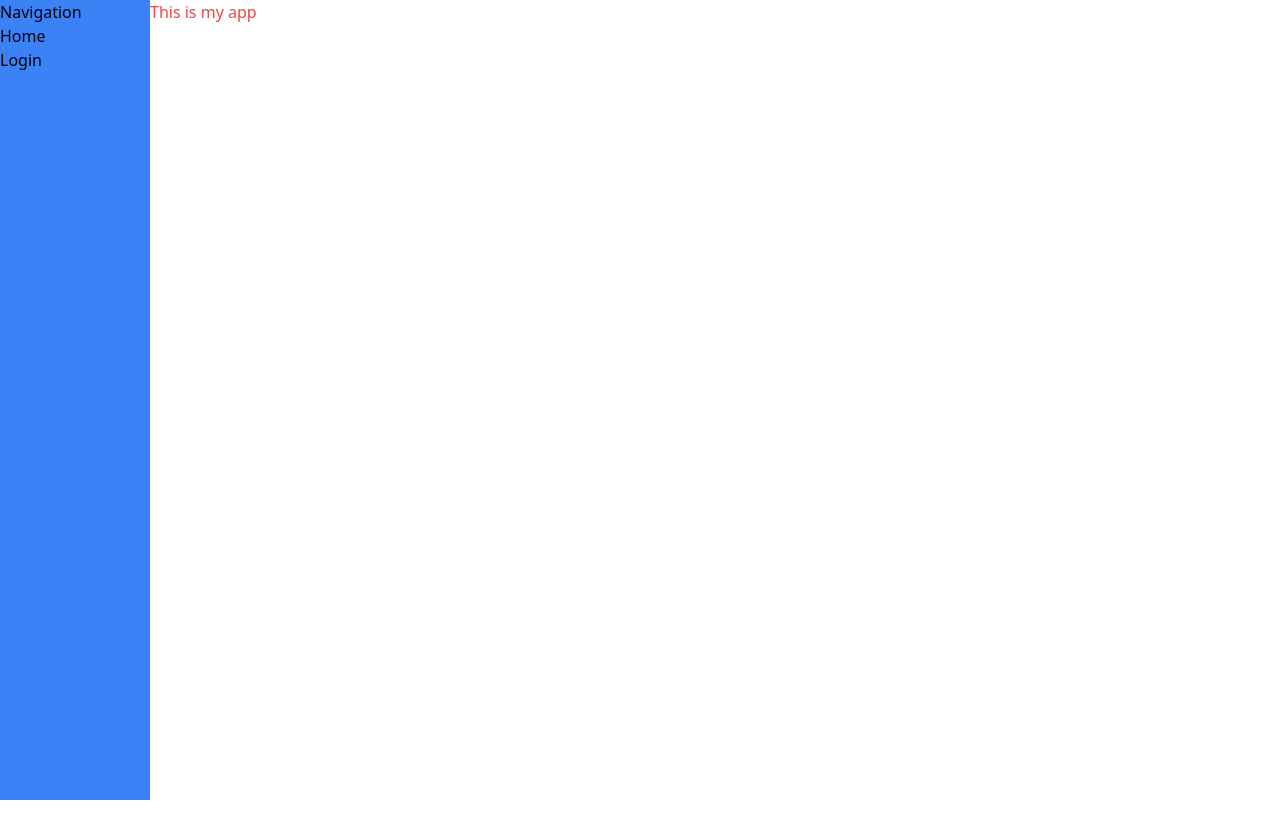
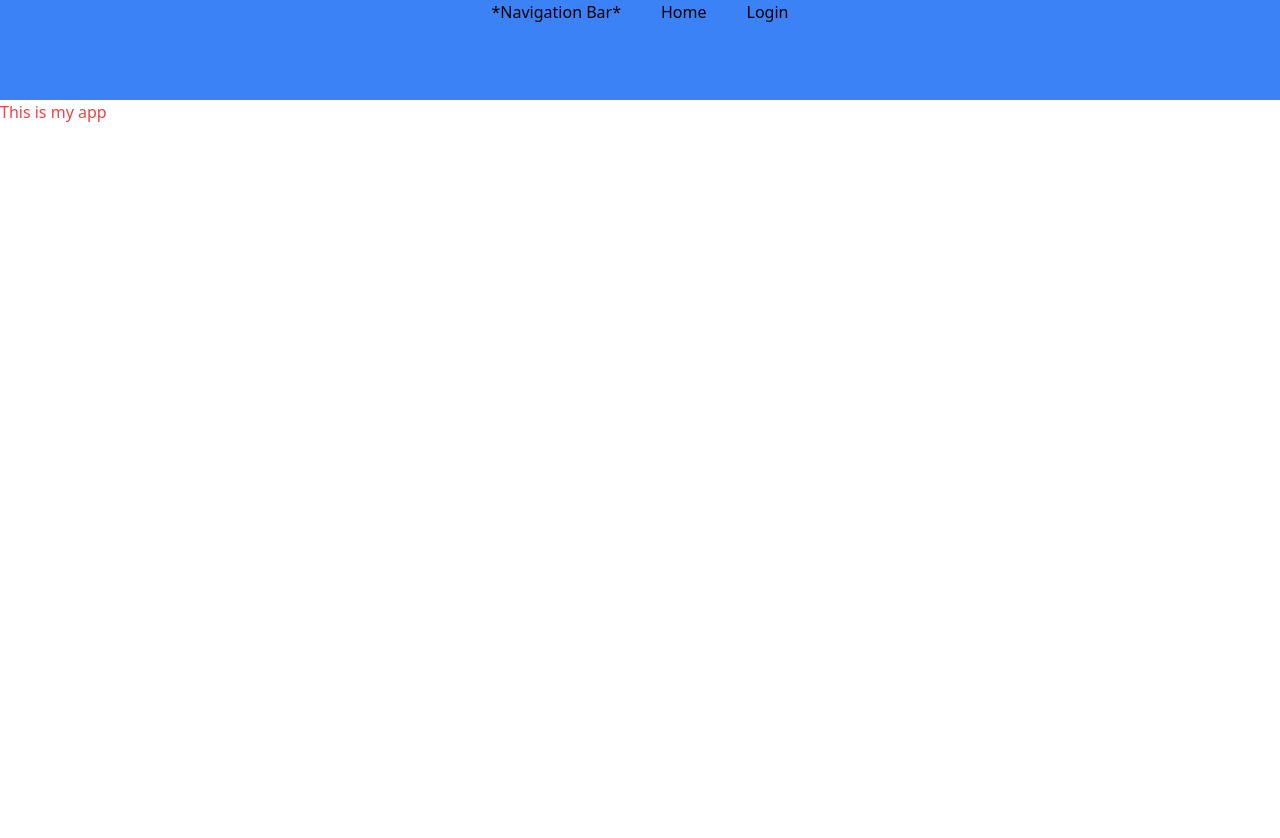
Before and after one commit to MyPropertyPal/my-property-pal-web, a Next.js app: page / in a window 1280 px wide. Shown: the top 838 px of the page. Before the commit the page ends 800 px from the top, so only its background shows below. Built offline with nearby package versions, Linux system fonts and the light colour scheme.

Commit message:
changing out the layout a little

```diff
--- a/app/Navigation.js
+++ b/app/Navigation.js
@@ -2,9 +2,9 @@ import React from "react";
 import Link from "next/link";
 function Header() {
   return (
-    <header className="bg-blue-500 flex flex-col w-[150px]">
-      <p>Navigation</p>
-      <ul>
+     <header className="bg-blue-500 flex space-x-10 h-[100px] justify-center align-">
+      <p>*Navigation Bar*</p>
+      <ul className="flex space-x-10">
         <li>
           <Link href="/">Home</Link>
         </li>
--- a/app/layout.js
+++ b/app/layout.js
@@ -8,7 +8,7 @@ export const metadata = {
 export default function RootLayout({ children }) {
   return (
     <html lang="en">
-      <body className="flex h-screen">
+      <body className="h-screen ">
         <Header />
         {children}
       </body>
```
